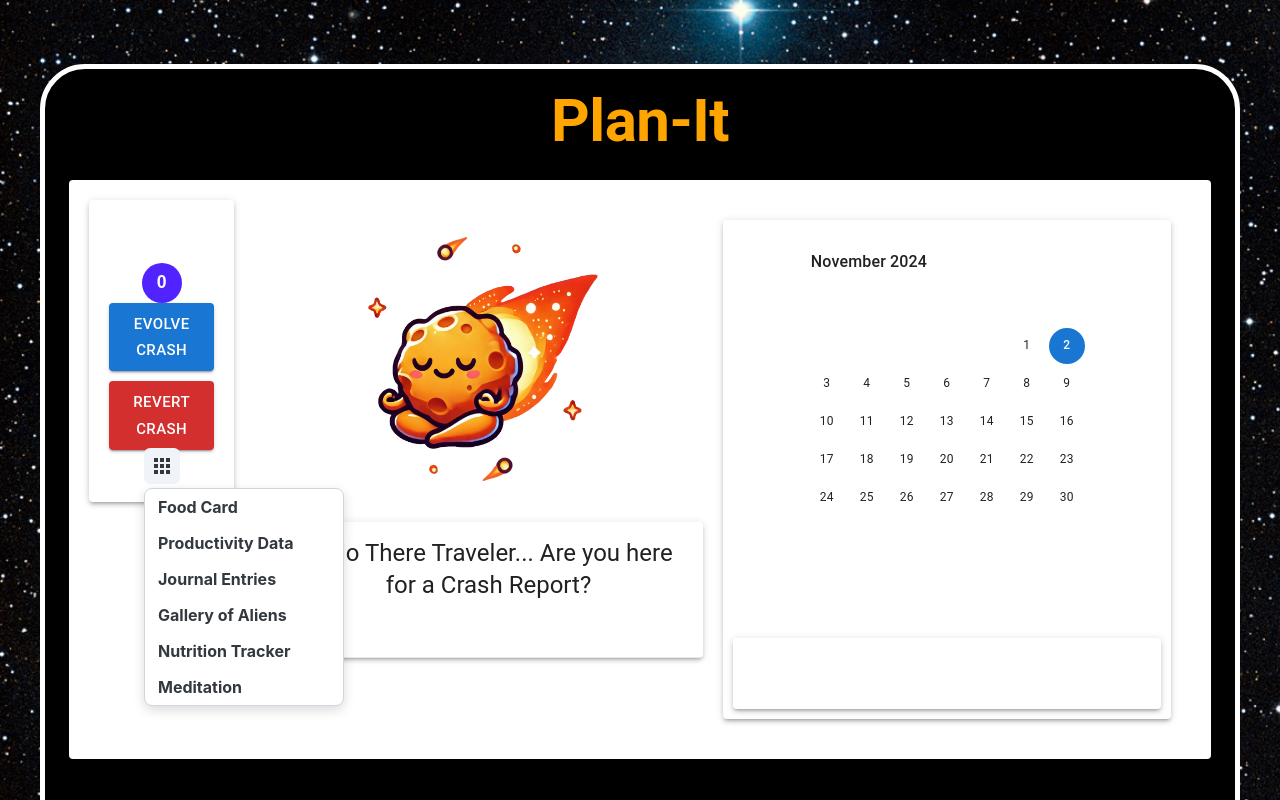
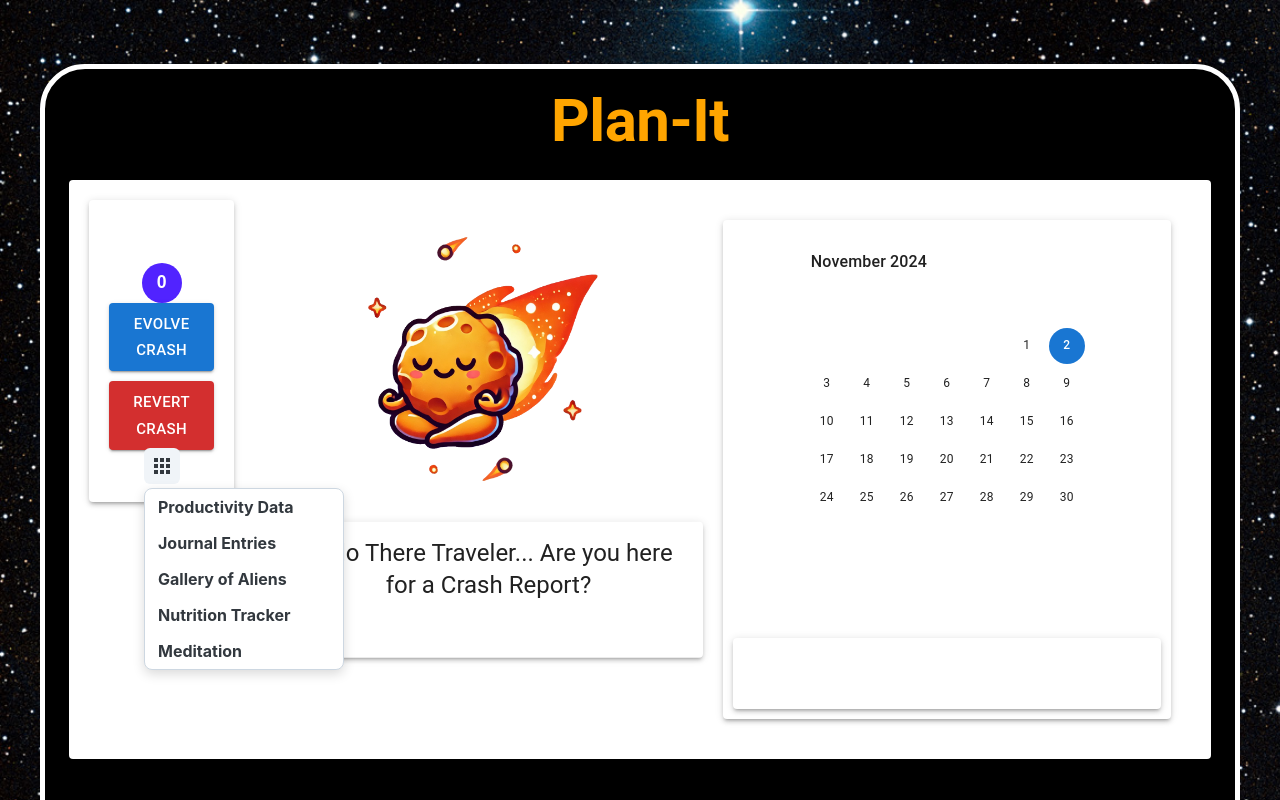
Before and after one commit to airjordanlin-work/bhacks2024, a Next.js app: page / in a window 1280 px wide. Both pictures are taken after a click on the button 161 px from the left and 465 px from the top of the page. Shown: the top 800 px of the page. Built offline with nearby package versions, Linux system fonts and the light colour scheme.

Commit message:
Deleted extra meditation file

```diff
--- a/app/components/sideNav.js
+++ b/app/components/sideNav.js
@@ -158,17 +158,7 @@ export default function SideNav() {
                         onLeaveMenu={createHandleLeaveMenu(0)}
                         menu={
                             <Menu onClose={() => setMenuIndex(null)}>
-                                <MenuItem
-                                    {...itemProps}
-                                    component={Link}
-                                    href="/foodcard"
-                                    sx={{
-                                        '&:hover': { bgcolor: 'primary.light' }, // Subtle hover effect
-                                        fontWeight: 'bold',
-                                    }}
-                                >
-                                    Food Card
-                                </MenuItem>
+
                                 <MenuItem
                                     {...itemProps}
                                     component={Link}
@@ -219,7 +209,7 @@ export default function SideNav() {
                                 <MenuItem
                                     {...itemProps}
                                     component={Link}
-                                    href="/meditate"
+                                    href="/meditation"
                                     sx={{
                                         '&:hover': { bgcolor: 'primary.light' },
                                         fontWeight: 'bold',
```
Also changed, not shown: app/(with-nav)/meditation/page.jsx (+0 -13 lines).
